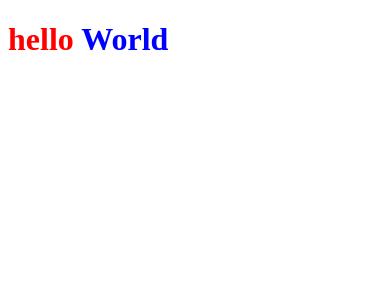
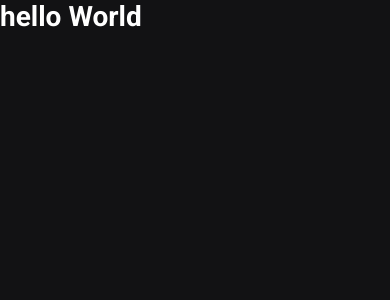
Before and after one commit to edujguerra/ignews, a Next.js app: page / in a window 390 px wide. Shown: the top 300 px of the page. Built offline with nearby package versions, Linux system fonts and the light colour scheme.

Commit message:
sessao 2 - Header

```diff
--- a/src/pages/_app.tsx
+++ b/src/pages/_app.tsx
@@ -1,4 +1,5 @@
-import { AppProps } from 'next/app'
+import { AppProps } from 'next/app';
+import '../styles/global.scss';
 
 
 export default function App({ Component, pageProps }: AppProps) {
--- /dev/null
+++ b/src/pages/_document.tsx
@@ -0,0 +1,19 @@
+import Document, { Html, Head, Main, NextScript } from "next/document"
+
+export default class MyDocument extends Document{
+    render() {
+        return(
+            <Html>
+                <Head>
+                    <link rel="preconnect" href="https://fonts.gstatic.com"/>
+                    <link href="https://fonts.googleapis.com/css2?family=Poppins&family=Roboto:wght@700;900&display=swap" rel="stylesheet"/>
+
+                </Head>
+                <body>
+                    <Main />
+                    <NextScript />
+                </body>
+            </Html>
+        )
+    }
+}
--- a/src/pages/index.tsx
+++ b/src/pages/index.tsx
@@ -1,9 +1,15 @@
-import styles from '../styles/home.module.scss'
+import Head from 'next/head'
 
 export default function Home() {
   return (
-    <h1 className={styles.title}>
-      hello <span>World</span>
-    </h1>
+    <>
+      <Head>
+        <title>Inicio | ig.news</title>
+      </Head>
+
+      <h1>
+        hello <span>World</span>
+      </h1>
+    </>
   )
 }
--- /dev/null
+++ b/src/styles/global.scss
@@ -0,0 +1,47 @@
+* {
+    margin: 0;
+    padding: 0;
+    box-sizing: border-box;
+}
+
+:root {
+    --white: #FFFFFF;
+    --gray-50: #e1e1e6;
+    --gray-300: #a8a8b3;
+    --gray-900: #121214;
+
+    --cyan-500: #61dafb;
+    --yellow-500: #eba417;
+}
+
+@media (max-width: 1088px){
+    html{
+        font-size: 93.75%;
+
+    }
+}
+@media (max-width: 720px){
+    html{
+        font-size: 87.5%;
+
+    }
+}
+
+
+body {
+    background: var(--gray-900);
+    color: var(--white);
+}
+
+body, input,textarea,select,button {
+    font: 400 1rem "Roboto", sans-serif;
+}
+
+button {
+    cursor: pointer;
+}
+
+a {
+    color: inherit;
+    text-decoration: none;
+}
--- a/src/styles/home.module.scss
+++ /dev/null
@@ -1,7 +0,0 @@
-.title {
-    color: red;
-
-    span {
-        color:blue;
-    }
-}
```
